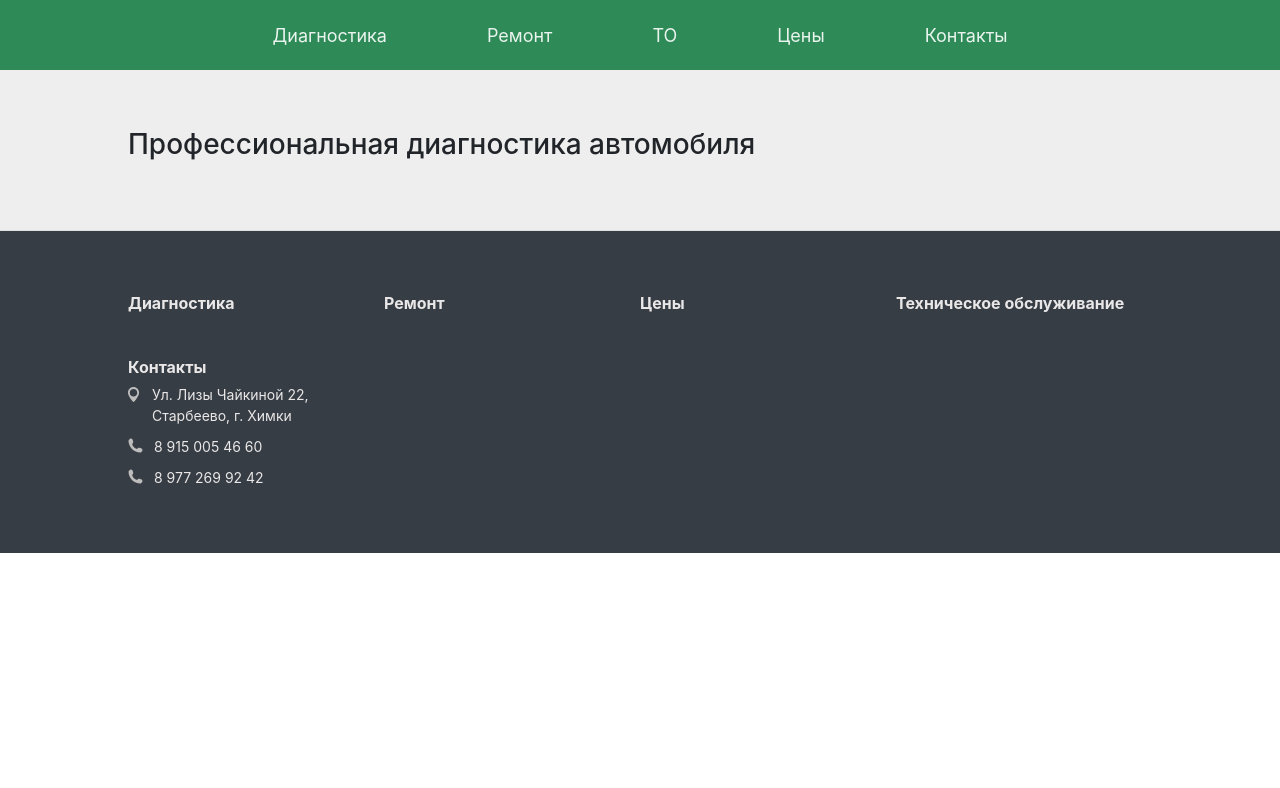
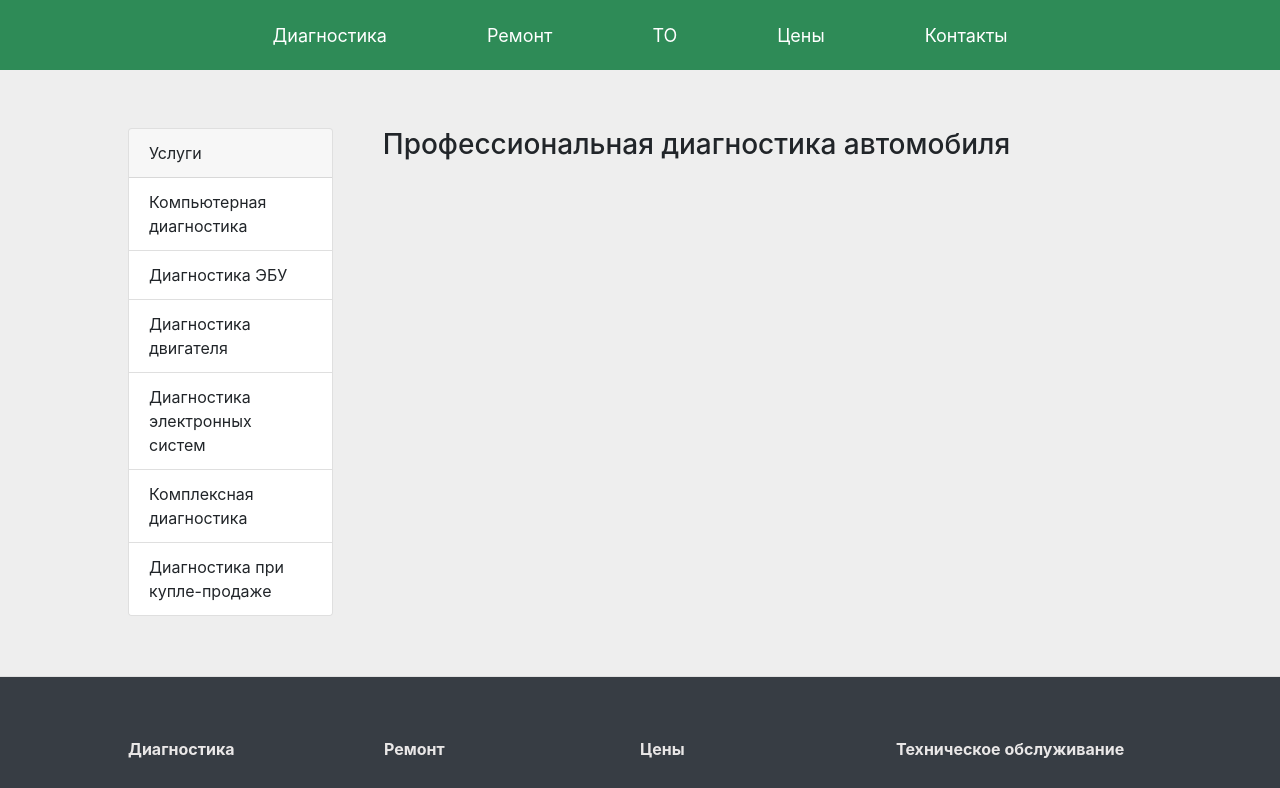
Before and after one commit to Oganesian/autoservice, a plain HTML site: page diagnostika/index.html in a window 1280 px wide. Shown: the top 788 px of the page. Drawn offline with nearby package versions, Linux system fonts and the light colour scheme; a web font is replaced by a local one.

Commit message:
update diagnostic

```diff
--- a/css/style.css
+++ b/css/style.css
@@ -59,6 +59,19 @@ p {
 .footer-links a {
   color: #e9e7e7;
   font-weight: bolder;
+}
+
+.main-content{
+  float:left;
+  overflow: hidden;
+  width: 70%;
+  margin-left: 50px;
+}
+
+.sidebar{
+  width: 20%;
+  float:left;
+  overflow: hidden;
 }
 
 .footer-links a:hover {
@@ -145,6 +158,7 @@ p {
 .section {
   flex: 0 0 auto;
   padding: 58px 0px 60px;
+  overflow: hidden;
 }
 
 .section p {
@@ -351,12 +365,12 @@ h1 {
   min-height: 59px;
 }
 
-li {
+.main-nav li {
   font-weight: 400;
   float: left;
 }
 
-li a {
+.main-nav li a {
   display: inline-block;
   color: white;
   text-align: center;
@@ -364,13 +378,18 @@ li a {
   text-decoration: none;
 }
 
-li a:hover {
+.main-nav li a:hover {
   background: #3da76c;
   text-decoration: none;
 }
 
-li.dropdown {
+.main-nav li.dropdown {
   display: inline-block;
+}
+
+.list-group-item:hover{
+  color: #1dc266;
+  cursor: pointer;
 }
 
 .dropdown-content {
--- a/diagnostika/index.html
+++ b/diagnostika/index.html
@@ -41,8 +41,24 @@
 
   <div class="my-container grey">
     <div class="section max-width">
-      <h3>Профессиональная диагностика автомобиля</h3>
-
+      <div class="sidebar">
+        <div class="card">
+          <div class="card-header">
+            Услуги
+          </div>
+          <ul class="list-group list-group-flush">
+            <li class="list-group-item"><a>Компьютерная диагностика</a></li>
+            <li class="list-group-item"><a>Диагностика ЭБУ</a></li>
+            <li class="list-group-item"><a>Диагностика двигателя</a></li>
+            <li class="list-group-item"><a>Диагностика электронных систем</a></li>
+            <li class="list-group-item"><a>Комплексная диагностика</a></li>
+            <li class="list-group-item"><a>Диагностика при купле-продаже</a></li>
+          </ul>
+        </div>
+      </div>
+      <div class="main-content">
+        <h3>Профессиональная диагностика автомобиля</h3>
+      </div>
     </div>
   </div>
 
```
